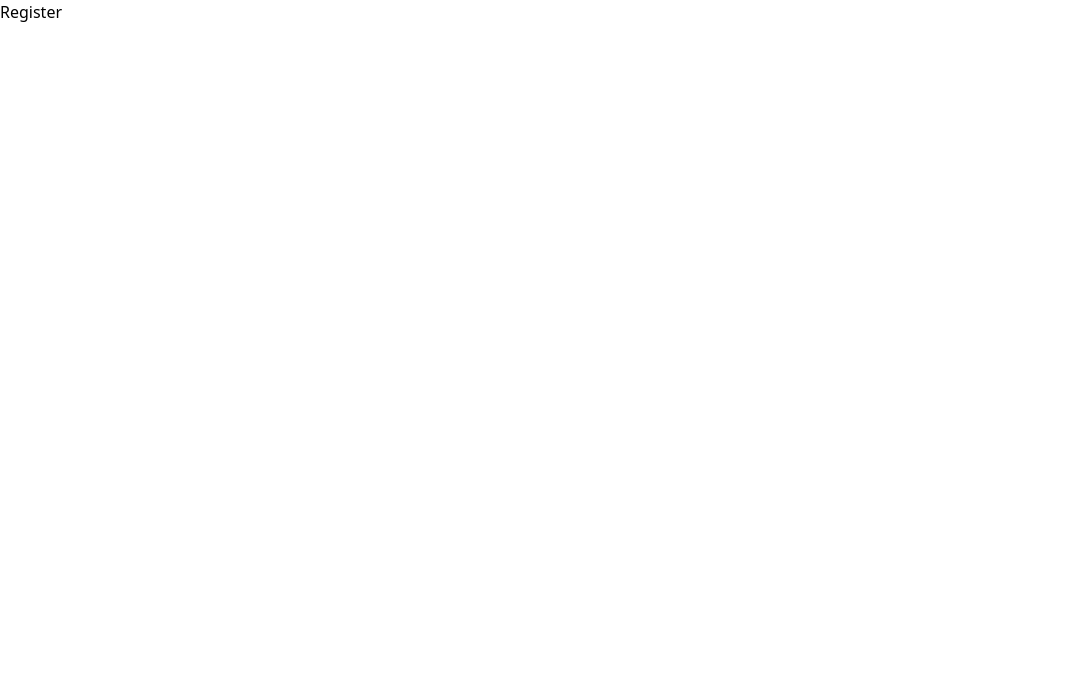
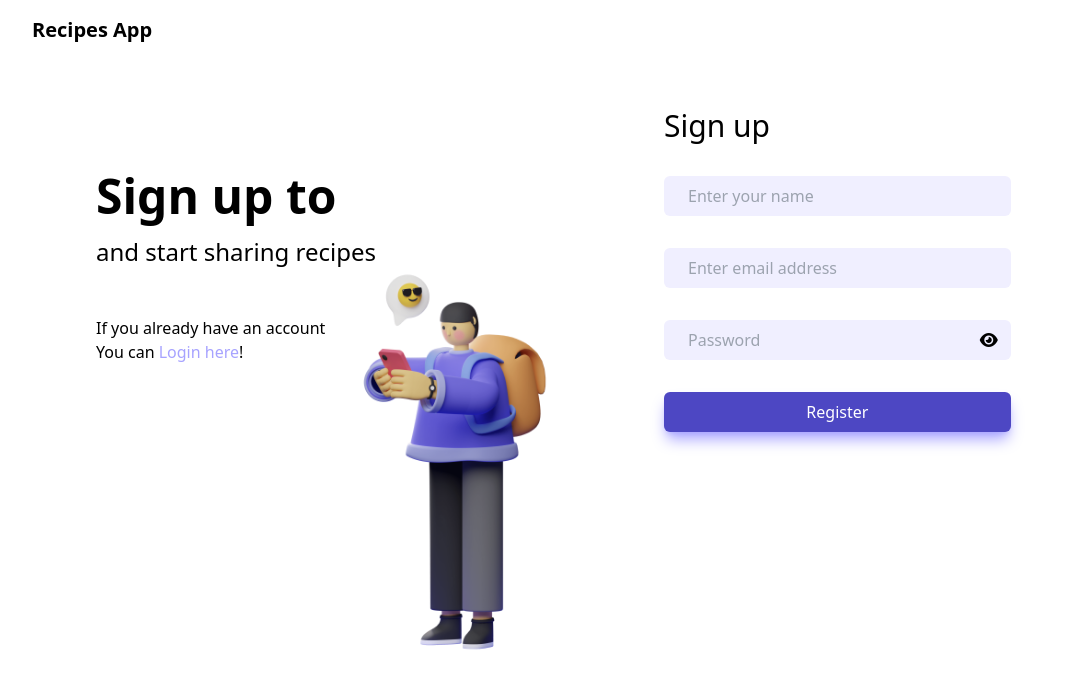
Before and after one commit to cristian-quintanilla/recipes-app-frontend, a React (Vite) app: page /register in a window 1280 px wide. Shown: the top 688 px of the page, without its empty margins (0-1078 px from the left). Built offline with nearby package versions, Linux system fonts and the light colour scheme.

Commit message:
styles: register

```diff
--- a/src/pages/auth/Register.jsx
+++ b/src/pages/auth/Register.jsx
@@ -1,6 +1,79 @@
+import { useState } from 'react';
+import { Link } from 'react-router-dom';
 
 export const Register = () => {
+  const [ show, setShow ] = useState(false);
+
   return (
-    <div>Register</div>
+    <main className="h-screen">
+      <header className="py-4 px-2 lg:px-8">
+        <span className="font-semibold text-xl">Recipes App</span>
+      </header>
+
+      <section className="mt-4 lg:mt-12 mx-auto px-4 md:px-12 lg:px-24 flex flex-col md:flex-row gap-4 lg:gap-12">
+        <div className="flex-1 mt-0 lg:mt-16 relative">
+          <div className="flex flex-col gap-4">
+            <h2 className="font-bold text-3xl lg:text-5xl">Sign up to</h2>
+            <h3 className='text-lg lg:text-2xl'>and start sharing recipes</h3>
+
+            <div className="mt-4 lg:mt-8">
+              <p>If you already have an account</p>
+              <p>You can <Link className="text-purple" to={'/login'}>Login here</Link>!</p>
+            </div>
+          </div>
+
+          <div className="hidden lg:block absolute right-2 top-12">
+            <img
+              className="h-auto w-72"
+              src="/assets/images/auth.png"
+              alt="Auth"
+            />
+          </div>
+        </div>
+
+        <div className="flex-1">
+          <span className="hidden md:block font-medium text-3xl mb-8">Sign up</span>
+
+          <div className="flex flex-col gap-6 lg:gap-8">
+            <div>
+              <input
+                className="bg-white-purple text-purple py-2 px-6 outline-none rounded-md w-full lg:w-2/3"
+                type="text"
+                placeholder="Enter your name"
+              />
+            </div>
+
+            <div>
+              <input
+                className="bg-white-purple text-purple py-2 px-6 outline-none rounded-md w-full lg:w-2/3"
+                type="email"
+                placeholder="Enter email address"
+              />
+            </div>
+
+            <div>
+              <input
+                className="bg-white-purple text-purple py-2 px-6 outline-none rounded-md w-full lg:w-2/3"
+                type={ show ? "text" : "password" }
+                placeholder="Password"
+              />
+
+              <span
+                className={ `-ml-8 z-10 fa fa-fw cursor-pointer ${ show ? 'fa-eye-slash' : 'fa-eye' }` }
+                onClick={ () => setShow(!show) }
+              ></span>
+            </div>
+
+            <div>
+              <button
+                className="bg-dark-purple hover:opacity-80 shadow-purple transition-all ease-in duration-200 shadow-lg py-2 px-6 focus:outline-none rounded-md w-full md:w-2/3"
+              >
+                <span className="text-white text-base">Register</span>
+              </button>
+            </div>
+          </div>
+        </div>
+      </section>
+    </main>
   );
-}
+};
```
